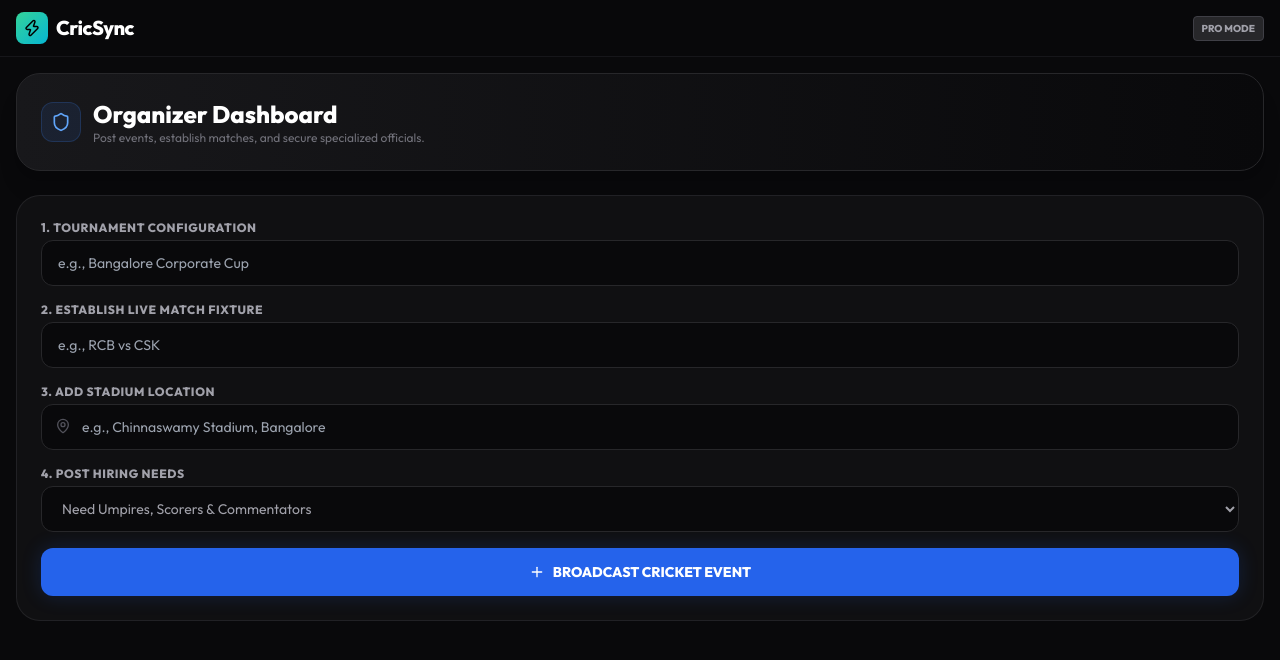
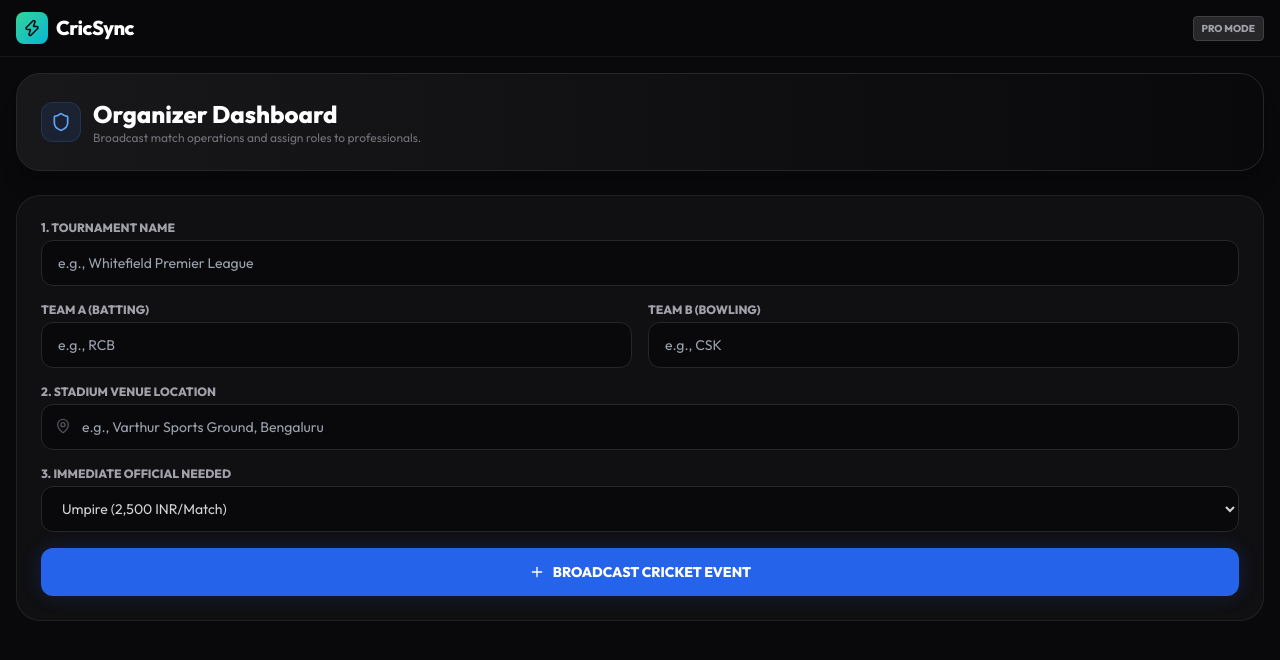
Before and after one commit to MahalingaRaya/CricSync-UI, a React (Vite) app: page /organizer in a window 1280 px wide. Shown: the top 660 px of the page. Built offline with nearby package versions, Linux system fonts and the light colour scheme.

Commit message:
Update LeagueOps.jsx

```diff
--- a/src/LeagueOps.jsx
+++ b/src/LeagueOps.jsx
@@ -1,15 +1,33 @@
 import React, { useState } from 'react';
-import { Shield, Plus, MapPin, Users } from 'lucide-react';
+import { Shield, Plus, MapPin } from 'lucide-react';
+import { useApp } from './AppContext';
+import { useNavigate } from 'react-router-dom';
 
 export const LeagueOps = () => {
+  const { addLeagueEvent } = useApp();
+  const navigate = useNavigate();
+
   const [leagueName, setLeagueName] = useState('');
-  const [matchTeams, setMatchTeams] = useState('');
-  const [location, setLocation] = useState('');
+  const [teamA, setTeamA] = useState('');
+  const [teamB, setTeamB] = useState('');
+  const [venue, setVenue] = useState('');
+  const [roleNeed, setRoleNeed] = useState('Umpire');
 
   const handlePostEvent = (e) => {
     e.preventDefault();
-    alert(`Success: Event published to the Professional Marketplace!`);
-    setLeagueName(''); setMatchTeams(''); setLocation('');
+
+    // Publish data to state model
+    addLeagueEvent({
+      role: `${roleNeed} Required`,
+      league: leagueName,
+      venue: venue,
+      pay: roleNeed === 'Umpire' ? "2,500/Match" : roleNeed === 'Scorer' ? "1,200/Match" : "3,000/Day",
+      teamA: teamA,
+      teamB: teamB
+    });
+
+    alert(`Success: Event & Jobs published instantly to the professional feed!`);
+    navigate('/'); // Automatically sends organizer to the main audience dashboard view
   };
 
   return (
@@ -18,44 +36,41 @@ export const LeagueOps = () => {
         <div className="w-10 h-10 rounded-xl bg-blue-500/10 text-blue-400 flex items-center justify-center border border-blue-500/20"><Shield size={20}/></div>
         <div>
           <h1 className="text-2xl font-black text-white">Organizer Dashboard</h1>
-          <p className="text-zinc-500 text-xs font-medium">Post events, establish matches, and secure specialized officials.</p>
+          <p className="text-zinc-500 text-xs font-medium">Broadcast match operations and assign roles to professionals.</p>
         </div>
       </div>
 
       <form onSubmit={handlePostEvent} className="bg-zinc-900/50 border border-zinc-800/80 p-6 rounded-3xl space-y-4">
         <div>
-          <label className="text-xs font-bold text-zinc-400 uppercase tracking-wider mb-1 block">1. Tournament Configuration</label>
-          <input
-            type="text" required placeholder="e.g., Bangalore Corporate Cup" value={leagueName} onChange={(e) => setLeagueName(e.target.value)}
-            className="w-full bg-zinc-950 border border-zinc-800 rounded-xl px-4 py-3 text-white text-sm focus:outline-none focus:border-blue-500"
-          />
+          <label className="text-xs font-bold text-zinc-400 uppercase mb-1 block">1. Tournament Name</label>
+          <input type="text" required placeholder="e.g., Whitefield Premier League" value={leagueName} onChange={(e) => setLeagueName(e.target.value)} className="w-full bg-zinc-950 border border-zinc-800 rounded-xl px-4 py-3 text-white text-sm focus:outline-none focus:border-blue-500" />
+        </div>
+
+        <div className="grid grid-cols-2 gap-4">
+          <div>
+            <label className="text-xs font-bold text-zinc-400 uppercase mb-1 block">Team A (Batting)</label>
+            <input type="text" required placeholder="e.g., RCB" value={teamA} onChange={(e) => setTeamA(e.target.value)} className="w-full bg-zinc-950 border border-zinc-800 rounded-xl px-4 py-3 text-white text-sm focus:outline-none focus:border-blue-500" />
+          </div>
+          <div>
+            <label className="text-xs font-bold text-zinc-400 uppercase mb-1 block">Team B (Bowling)</label>
+            <input type="text" required placeholder="e.g., CSK" value={teamB} onChange={(e) => setTeamB(e.target.value)} className="w-full bg-zinc-950 border border-zinc-800 rounded-xl px-4 py-3 text-white text-sm focus:outline-none focus:border-blue-500" />
+          </div>
         </div>
 
         <div>
-          <label className="text-xs font-bold text-zinc-400 uppercase tracking-wider mb-1 block">2. Establish Live Match Fixture</label>
-          <input
-            type="text" required placeholder="e.g., RCB vs CSK" value={matchTeams} onChange={(e) => setMatchTeams(e.target.value)}
-            className="w-full bg-zinc-950 border border-zinc-800 rounded-xl px-4 py-3 text-white text-sm focus:outline-none focus:border-blue-500"
-          />
-        </div>
-
-        <div>
-          <label className="text-xs font-bold text-zinc-400 uppercase tracking-wider mb-1 block">3. Add Stadium Location</label>
+          <label className="text-xs font-bold text-zinc-400 uppercase mb-1 block">2. Stadium Venue Location</label>
           <div className="relative">
-            <input
-              type="text" required placeholder="e.g., Chinnaswamy Stadium, Bangalore" value={location} onChange={(e) => setLocation(e.target.value)}
-              className="w-full bg-zinc-950 border border-zinc-800 rounded-xl pl-10 pr-4 py-3 text-white text-sm focus:outline-none focus:border-blue-500"
-            />
+            <input type="text" required placeholder="e.g., Varthur Sports Ground, Bengaluru" value={venue} onChange={(e) => setVenue(e.target.value)} className="w-full bg-zinc-950 border border-zinc-800 rounded-xl pl-10 pr-4 py-3 text-white text-sm focus:outline-none focus:border-blue-500" />
             <MapPin size={16} className="absolute left-3.5 top-3.5 text-zinc-600" />
           </div>
         </div>
 
         <div>
-          <label className="text-xs font-bold text-zinc-400 uppercase tracking-wider mb-1 block">4. Post Hiring Needs</label>
-          <select className="w-full bg-zinc-950 border border-zinc-800 rounded-xl px-4 py-3 text-zinc-400 text-sm focus:outline-none focus:border-blue-500">
-            <option>Need Umpires, Scorers & Commentators</option>
-            <option>Need Umpires Only</option>
-            <option>Need Scorers Only</option>
+          <label className="text-xs font-bold text-zinc-400 uppercase mb-1 block">3. Immediate Official Needed</label>
+          <select value={roleNeed} onChange={(e) => setRoleNeed(e.target.value)} className="w-full bg-zinc-950 border border-zinc-800 rounded-xl px-4 py-3 text-zinc-300 text-sm focus:outline-none focus:border-blue-500">
+            <option value="Umpire">Umpire (2,500 INR/Match)</option>
+            <option value="Scorer">Digital Scorer (1,200 INR/Match)</option>
+            <option value="Commentator">English Commentator (3,000 INR/Day)</option>
           </select>
         </div>
 
```
